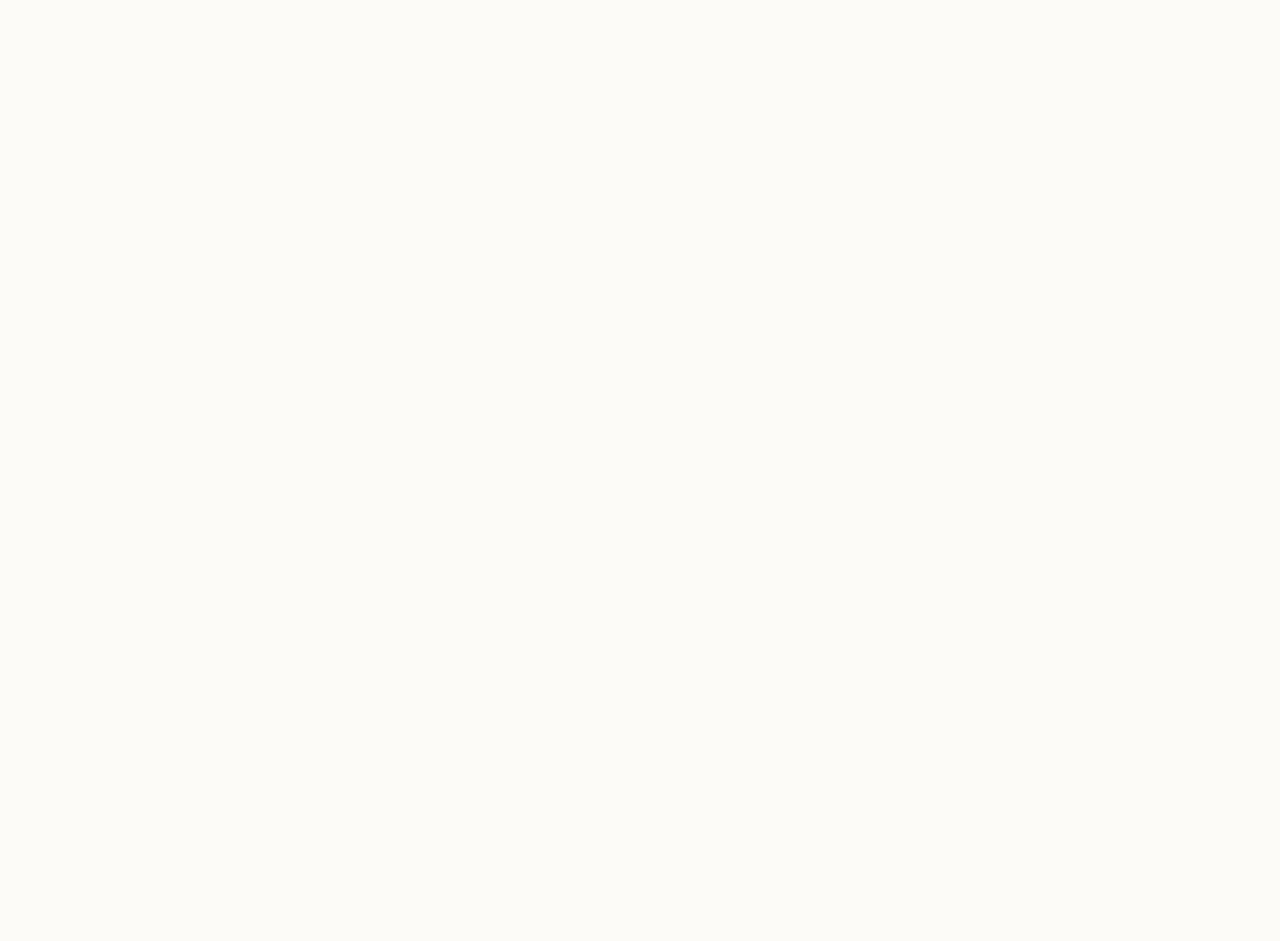
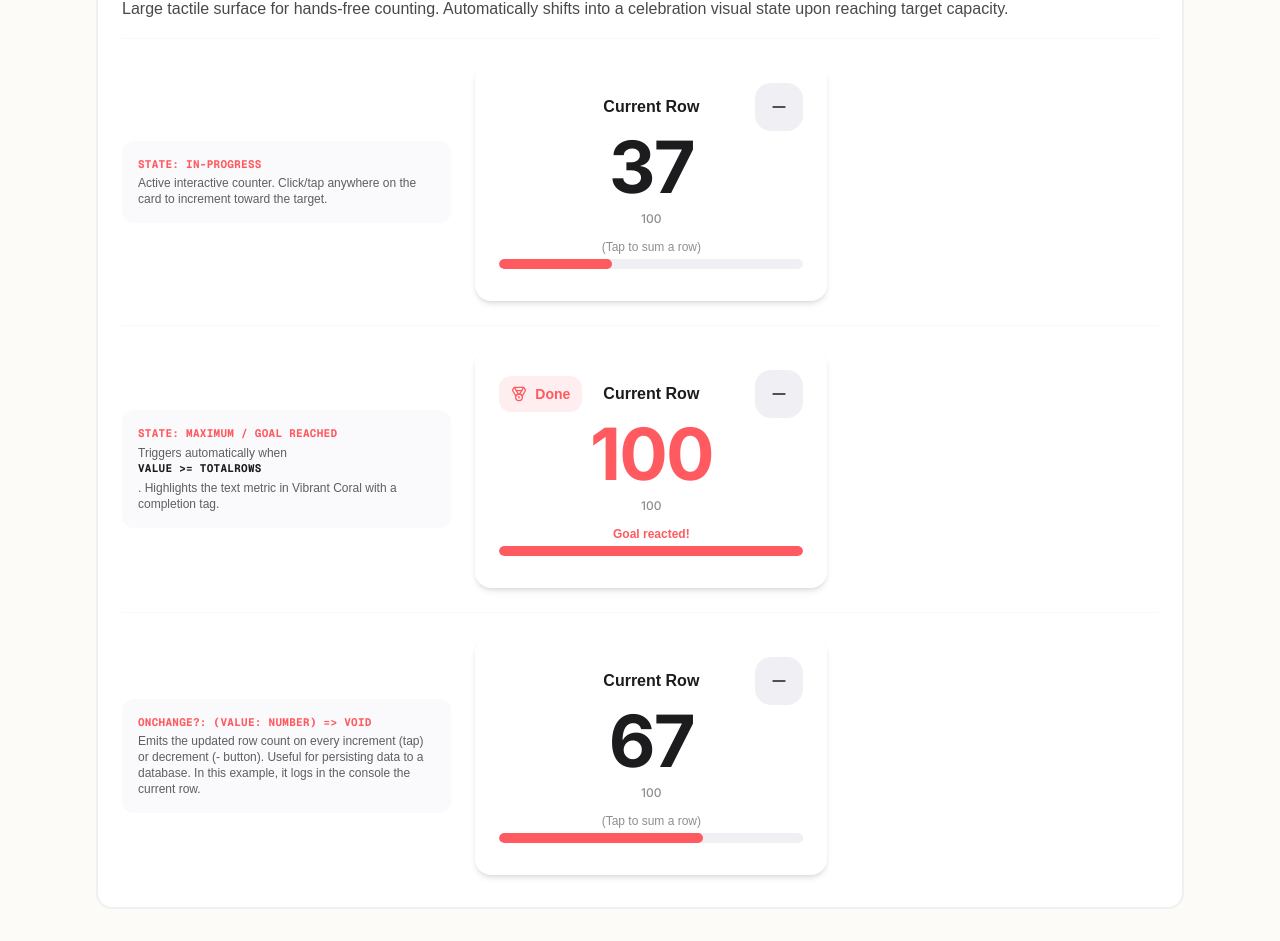
Before and after one commit to ionutalexandru/loopo, a Next.js app: page /styleguide in a window 1280 px wide. Shown: the part 8713-9654 px from the top of the page. Before the commit the page ends 8623 px from the top, so only its background shows below. Built offline with nearby package versions, Linux system fonts and the light colour scheme.

Commit message:
create GlobalCounter component and add it to the styleguide

```diff
--- a/app/styleguide/page.tsx
+++ b/app/styleguide/page.tsx
@@ -1,3 +1,5 @@
+'use client';
+
 import { Card } from '@/components/ui/Card';
 import { Button } from '@/components/ui/Button';
 import { Input } from '@/components/ui/Input';
@@ -5,9 +7,10 @@ import { Select } from '@/components/ui/Select';
 import { Toggle } from '@/components/ui/Toggle';
 import { Tag } from '@/components/ui/Tag';
 import { ProgressBar } from '@/components/ui/ProgressBar';
-import { ProjectCard } from '@/components/ui/ProjectCard';
+import { ProjectCard } from '@/components/widgets/ProjectCard';
 
 import { Sparkles, Plus, Search, Trash2 } from 'lucide-react';
+import { GlobalCounter } from '@/components/widgets/GlobalCounter';
 
 export default function StyleGuide() {
     return (
@@ -914,6 +917,68 @@ export default function StyleGuide() {
                         </div>
                     </div>
                 </Card>
+                <Card variant="bordered">
+                    <h2>Global Counter</h2>
+                    <p>
+                        Large tactile surface for hands-free counting.
+                        Automatically shifts into a celebration visual state
+                        upon reaching target capacity.
+                    </p>
+                    <div className="space-y-6">
+                        <div className="sg-row">
+                            <div className="sg-meta">
+                                <code className="coral">
+                                    State: In-Progress
+                                </code>
+                                Active interactive counter. Click/tap anywhere
+                                on the card to increment toward the target.
+                            </div>
+                            <div className="sg-preview flex flex-col items-start">
+                                <GlobalCounter
+                                    initialRow={37}
+                                    totalRows={100}
+                                />
+                            </div>
+                        </div>
+                        <div className="sg-row">
+                            <div className="sg-meta">
+                                <code className="coral">
+                                    State: Maximum / Goal Reached
+                                </code>
+                                Triggers automatically when{' '}
+                                <code>value &gt;= totalRows</code>. Highlights
+                                the text metric in Vibrant Coral with a
+                                completion tag.
+                            </div>
+                            <div className="sg-preview flex flex-col items-start">
+                                <GlobalCounter
+                                    initialRow={100}
+                                    totalRows={100}
+                                />
+                            </div>
+                        </div>
+                        <div className="sg-row">
+                            <div className="sg-meta">
+                                <code className="coral">
+                                    onChange?: (value: number) =&gt; void
+                                </code>
+                                Emits the updated row count on every increment
+                                (tap) or decrement (- button). Useful for
+                                persisting data to a database. In this example,
+                                it logs in the console the current row.
+                            </div>
+                            <div className="sg-preview flex flex-col items-start">
+                                <GlobalCounter
+                                    initialRow={67}
+                                    totalRows={100}
+                                    onChange={(row) =>
+                                        console.log(`Current row: ${row}`)
+                                    }
+                                />
+                            </div>
+                        </div>
+                    </div>
+                </Card>
             </div>
         </main>
     );
--- a/components/ui/ProgressBar.tsx
+++ b/components/ui/ProgressBar.tsx
@@ -3,7 +3,7 @@ import React, { useId } from 'react';
 export type ProgressBarShape = 'linear' | 'circular';
 
 interface ProgressBarProps {
-    shape: ProgressBarShape;
+    shape?: ProgressBarShape;
     value: number;
     max: number;
     disabled?: boolean;
@@ -26,7 +26,7 @@ export const ProgressBar = ({
     if (shape === 'circular') {
         const trackStyles = disabled
             ? 'stroke-chalk-gray group-hover:stroke-chalk-gray'
-            : 'stroke-chalk-gray group-hover:stroke-steel-needle';
+            : 'stroke-chalk-gray group-hover:stroke-steel-needle/40';
 
         const barStyles = disabled
             ? 'stroke-charcoal/70 group-hover:stroke-charcoal/70'
@@ -79,7 +79,7 @@ export const ProgressBar = ({
 
     const trackStyles = disabled
         ? 'bg-chalk-gray group-hover:bg-chalk-gray'
-        : 'bg-chalk-gray group-hover:bg-steel-needle';
+        : 'bg-chalk-gray group-hover:bg-steel-needle/40';
 
     const barStyles = disabled
         ? 'bg-charcoal/70 group-hover:bg-charcoal/70'
--- a/components/ui/Tag.tsx
+++ b/components/ui/Tag.tsx
@@ -6,7 +6,7 @@ interface TagProps {
     label: string;
     className?: string;
     variant?: TagVariant;
-    icon: React.ReactNode;
+    icon?: React.ReactNode;
 }
 
 export const Tag = ({
--- /dev/null
+++ b/components/widgets/GlobalCounter.tsx
@@ -0,0 +1,95 @@
+'use client';
+
+import React, { useState } from 'react';
+import { Minus, Medal } from 'lucide-react';
+import { Card } from '@/components/ui/Card';
+import { Button } from '@/components/ui/Button';
+import { ProgressBar } from '@/components/ui/ProgressBar';
+import { Tag } from '../ui/Tag';
+
+interface GlobalCounterProps {
+    initialRow?: number;
+    totalRows: number;
+    hintText?: string;
+    completedHintText?: string;
+    onChange?: (val: number) => void;
+    className?: string;
+}
+
+export const GlobalCounter = ({
+    initialRow = 0,
+    totalRows,
+    hintText = '(Tap to sum a row)',
+    completedHintText = 'Goal reacted!',
+    onChange,
+    className = '',
+}: GlobalCounterProps) => {
+    const [row, setRow] = useState(initialRow);
+    const isCompleted = row >= totalRows;
+
+    const handleIncrement = () => {
+        if (!isCompleted) {
+            const nextRow = row + 1;
+            setRow(nextRow);
+            if (onChange) onChange(nextRow);
+        }
+    };
+
+    const handleDecrement = (e: React.MouseEvent) => {
+        e.stopPropagation();
+        if (row > 0) {
+            const nextRow = row - 1;
+            setRow(nextRow);
+            if (onChange) onChange(nextRow);
+        }
+    };
+
+    return (
+        <Card
+            variant="elevated"
+            onClick={handleIncrement}
+            className={`group active:bg-bone-white relative flex w-88! cursor-pointer flex-col items-center justify-between gap-3 transition-all duration-150 select-none active:scale-[0.99] ${isCompleted ? 'border-vibrant-coral/40 bg-deep-coral/10' : ''} ${className}`}
+        >
+            <div className="relative flex w-full items-center justify-center">
+                <div className="absolute left-0 flex items-center">
+                    {isCompleted && (
+                        <Tag
+                            variant="highlight"
+                            className="animate-fade-in"
+                            label="Done"
+                            icon={<Medal />}
+                        />
+                    )}
+                </div>
+                <span className="text-center font-bold">Current Row</span>
+                <div className="absolute right-0 flex items-center">
+                    <Button
+                        variant="squared"
+                        color="secondary"
+                        icon={<Minus />}
+                        aria-label="Subtract row"
+                        onClick={handleDecrement}
+                    />
+                </div>
+            </div>
+            <div className="flex flex-col items-center justify-center">
+                <span
+                    className={`font-inter text-5xl font-bold tracking-tight sm:text-7xl ${isCompleted && 'text-vibrant-coral'}`}
+                >
+                    {row}
+                </span>
+                <span className="font-inter text-misty-gray mt-2 text-xs font-medium">
+                    {totalRows}
+                </span>
+            </div>
+            <div className="flex w-full flex-col items-center gap-1">
+                <span
+                    className={`text-misty-gray group-hover:text-vibrant-coral group-active:text-vibrant-color text-xs ${isCompleted && 'text-vibrant-coral font-bold'}`}
+                >
+                    {isCompleted ? completedHintText : hintText}
+                </span>
+                <ProgressBar value={row} max={totalRows} hideStats={true} />
+            </div>
+        </Card>
+    );
+};
--- a/components/ui/ProjectCard.tsx
+++ b/components/widgets/ProjectCard.tsx
@@ -1,7 +1,7 @@
 import React from 'react';
 import Link from 'next/link';
-import { Card } from './Card';
-import { ProgressBar } from './ProgressBar';
+import { Card } from '@/components/ui/Card';
+import { ProgressBar } from '@/components/ui/ProgressBar';
 
 interface ProjectCardProps {
     title: string;
```
